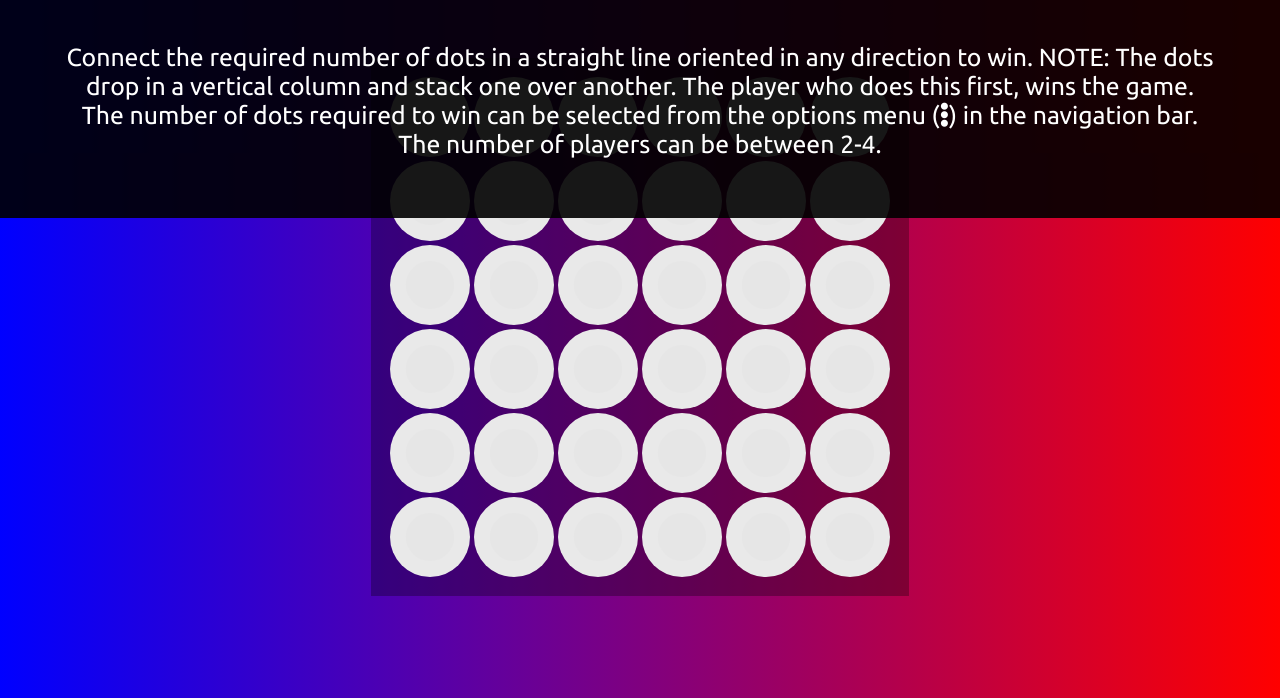
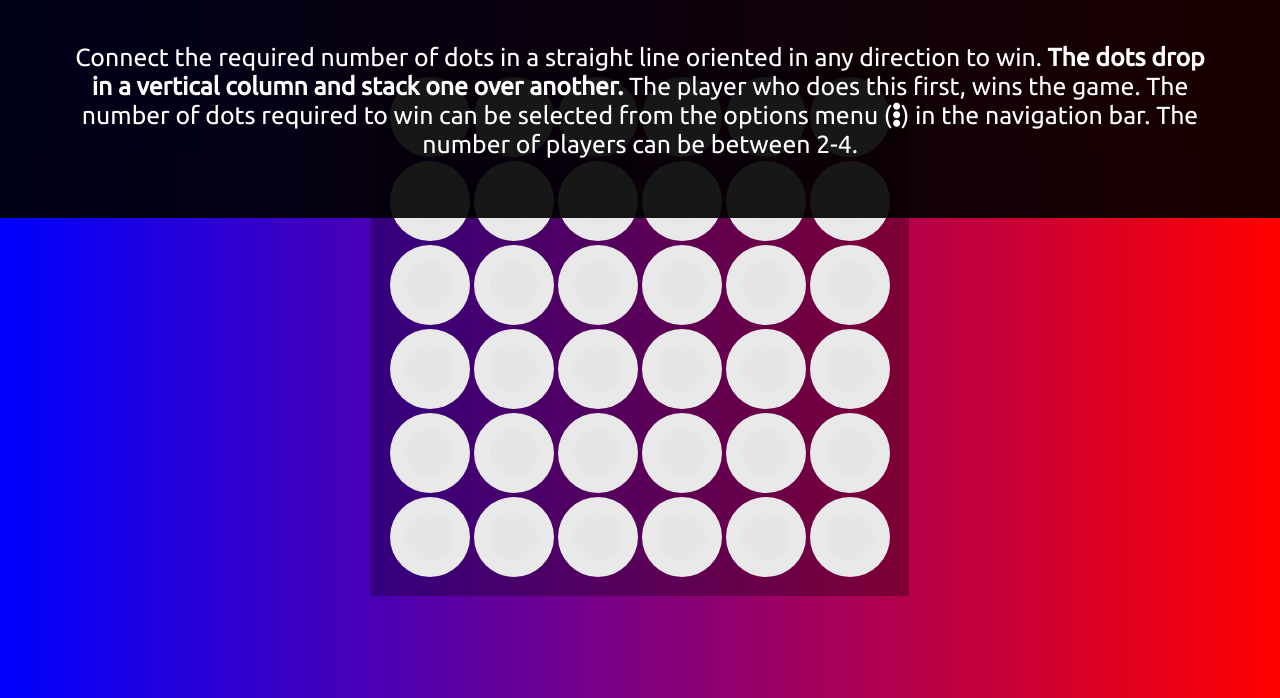
Before and after one commit to ShivanshRakesh/dot-connect, a plain HTML site: page index.html in a window 1280 px wide. Both pictures are taken after a click on the link 1135 px from the left and 49 px from the top of the page. Shown: the part 102-800 px from the top of the page. Drawn offline with Linux system fonts and the light colour scheme.

Commit message:
Updated info.

```diff
--- a/index.html
+++ b/index.html
@@ -60,7 +60,7 @@
 
   <div class="info">
     <p>Connect the required number of dots in a straight line oriented in any direction to win.
-      NOTE: The dots drop in a vertical column and stack one over another.
+      <strong>The dots drop in a vertical column and stack one over another.</strong>
       The player who does this first, wins the game.
       The number of dots required to win can be selected from the options menu
       (<i class="fas fa-ellipsis-v"></i>) in the navigation bar.
```
